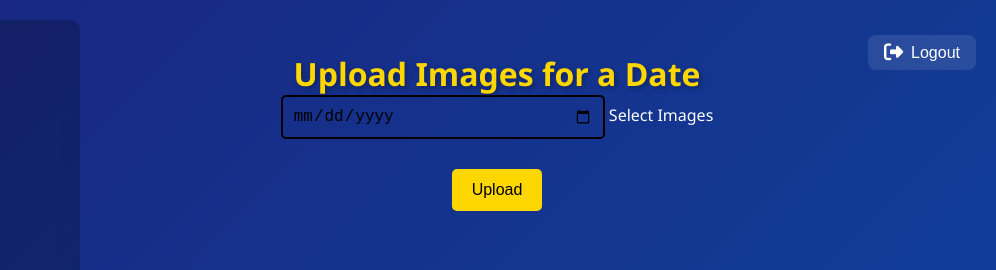
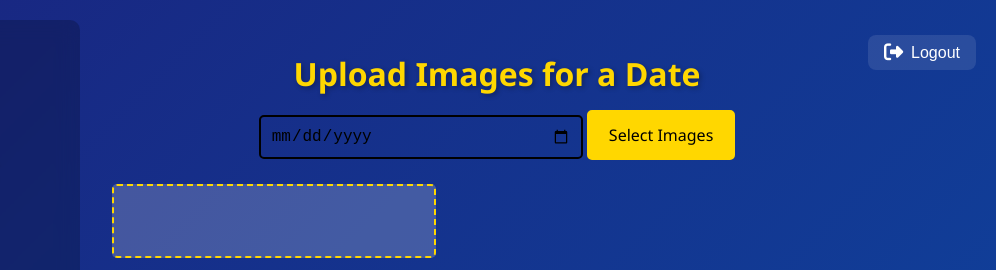
Before and after one commit to Majenayu/NCC, a website: page refreshment.html in a window 1280 px wide. Shown: the top 270 px of the page, 284-1280 px from the left. Drawn offline with Linux system fonts and the light colour scheme.

Commit message:
Update refreshment.html

```diff
--- a/refreshment.html
+++ b/refreshment.html
@@ -172,6 +172,40 @@
             background: rgba(255, 255, 255, 0.2);
             color: #ffd700;
         }
+        .file-label {
+    display: inline-block;
+    padding: 12px 20px;
+    background-color: #ffd700;
+    color: #000;
+    border-radius: 5px;
+    font-size: 16px;
+    cursor: pointer;
+    text-align: center;
+    border: 2px solid #ffd700;
+    transition: background 0.3s ease, border 0.3s ease;
+    margin-top: 15px;
+}
+
+.file-label:hover {
+    background-color: #e5c100;
+    border: 2px solid #e5c100;
+}
+
+/* Box around the selected files */
+#selectedFiles {
+    margin-top: 10px;
+    padding: 10px;
+    width: 90%;
+    max-width: 300px;
+    min-height: 50px;
+    background: rgba(255, 255, 255, 0.2);
+    border-radius: 5px;
+    border: 2px dashed #ffd700;
+    color: #ffffff;
+    text-align: center;
+    font-size: 14px;
+    word-wrap: break-word;
+}
 
 
         @media (max-width: 768px) {
```
